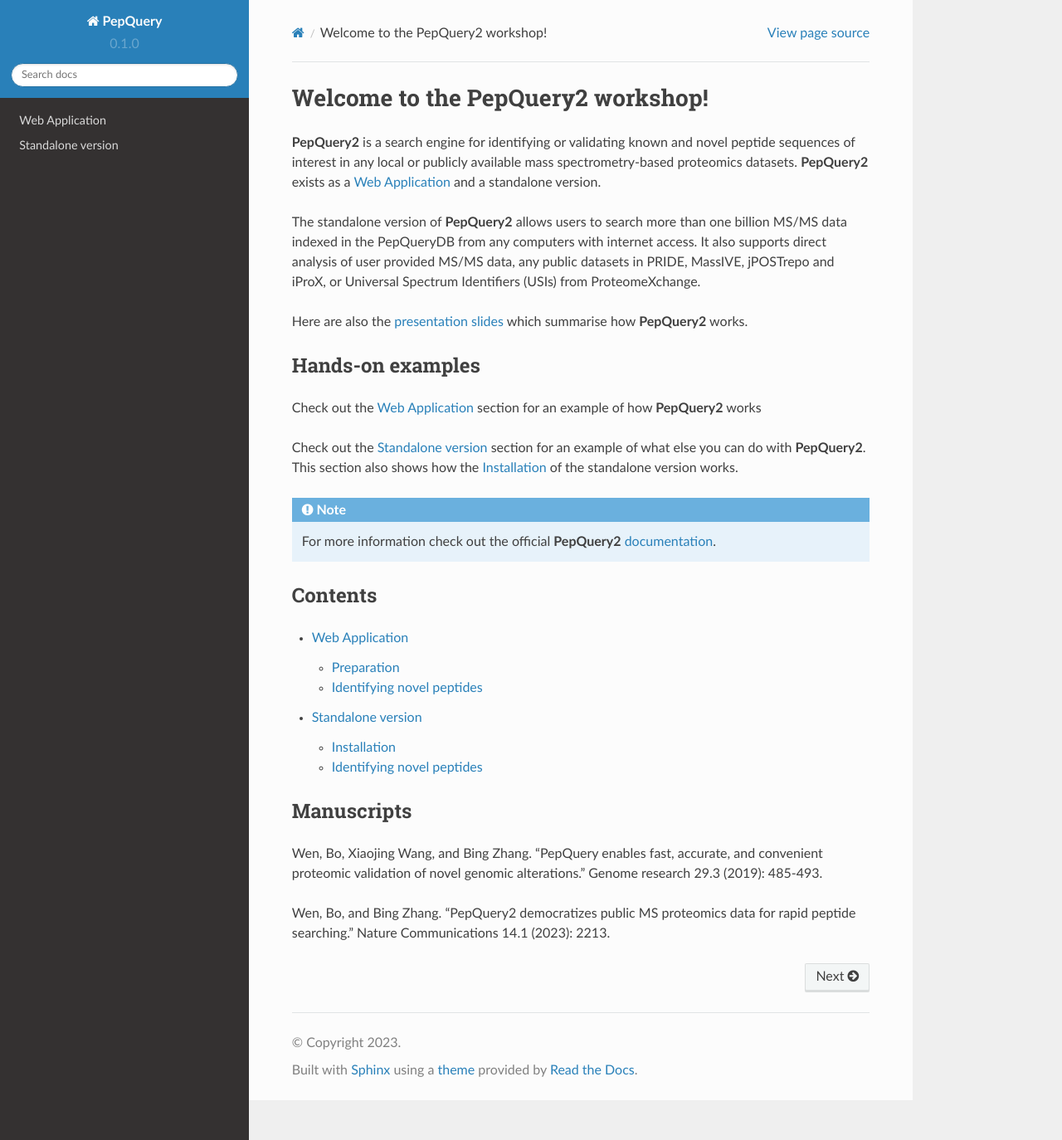
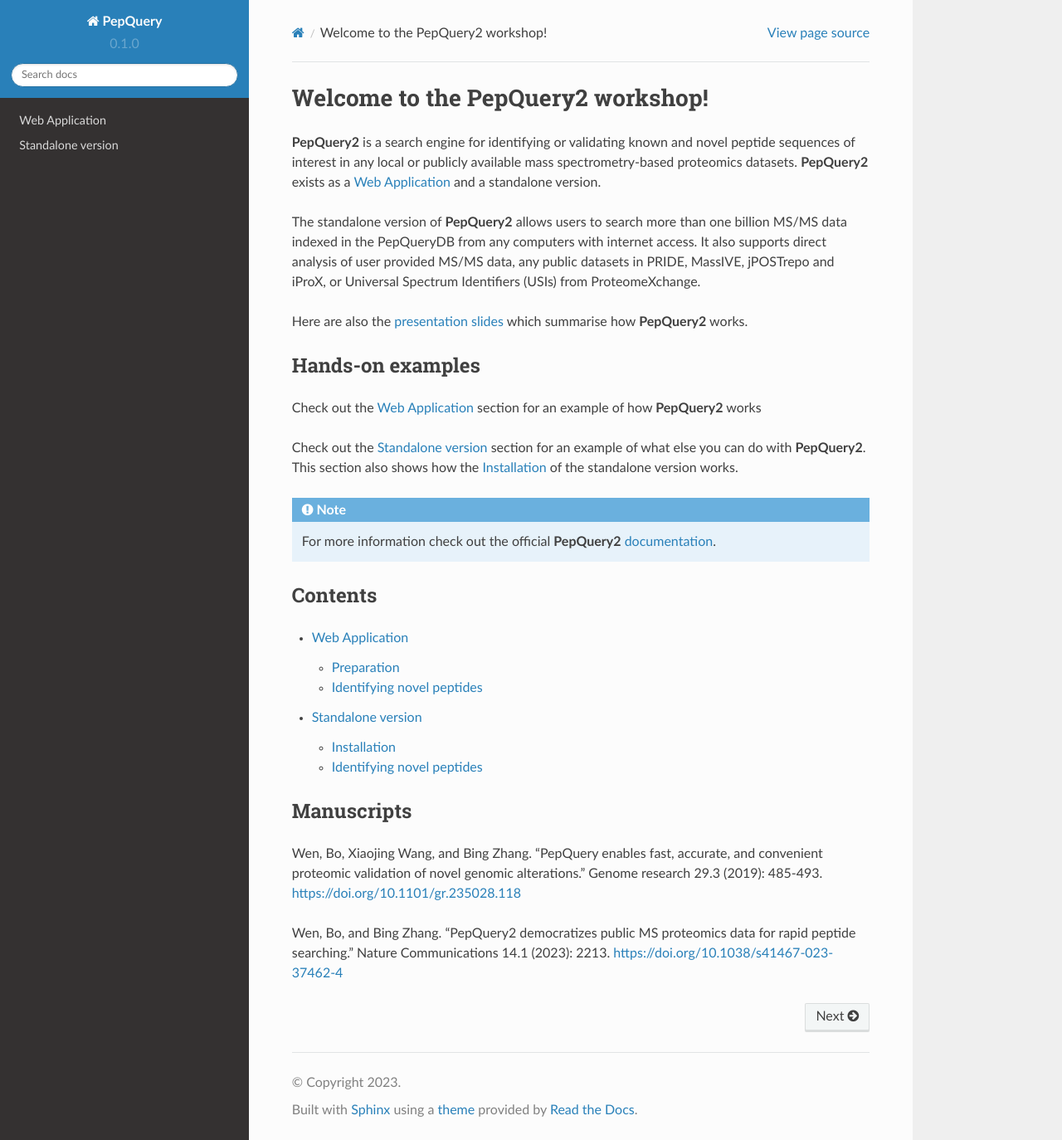
Before and after one commit to smuellerd/pepquery, a Sphinx documentation site: the page built from docs/source/index.rst, in a window 1280 px wide and 1374 px high. Shown: the whole window at 83% size. Built offline with Sphinx 7.4.7 and the Read the Docs theme 2.0.0, drawn with Linux system fonts in a browser that asks for light colours; some of the changed lines change nothing that is shown.

Commit message:
Update index.rst

```diff
--- a/docs/source/index.rst
+++ b/docs/source/index.rst
@@ -38,6 +38,6 @@
 
 Manuscripts
 --------
-Wen, Bo, Xiaojing Wang, and Bing Zhang. "PepQuery enables fast, accurate, and convenient proteomic validation of novel genomic alterations." Genome research 29.3 (2019): 485-493.
+Wen, Bo, Xiaojing Wang, and Bing Zhang. "PepQuery enables fast, accurate, and convenient proteomic validation of novel genomic alterations." Genome research 29.3 (2019): 485-493. `https://doi.org/10.1101/gr.235028.118 <https://doi.org/10.1101/gr.235028.118>`_
 
-Wen, Bo, and Bing Zhang. "PepQuery2 democratizes public MS proteomics data for rapid peptide searching." Nature Communications 14.1 (2023): 2213.
+Wen, Bo, and Bing Zhang. "PepQuery2 democratizes public MS proteomics data for rapid peptide searching." Nature Communications 14.1 (2023): 2213. `https://doi.org/10.1038/s41467-023-37462-4 <https://doi.org/10.1038/s41467-023-37462-4>`_
```
